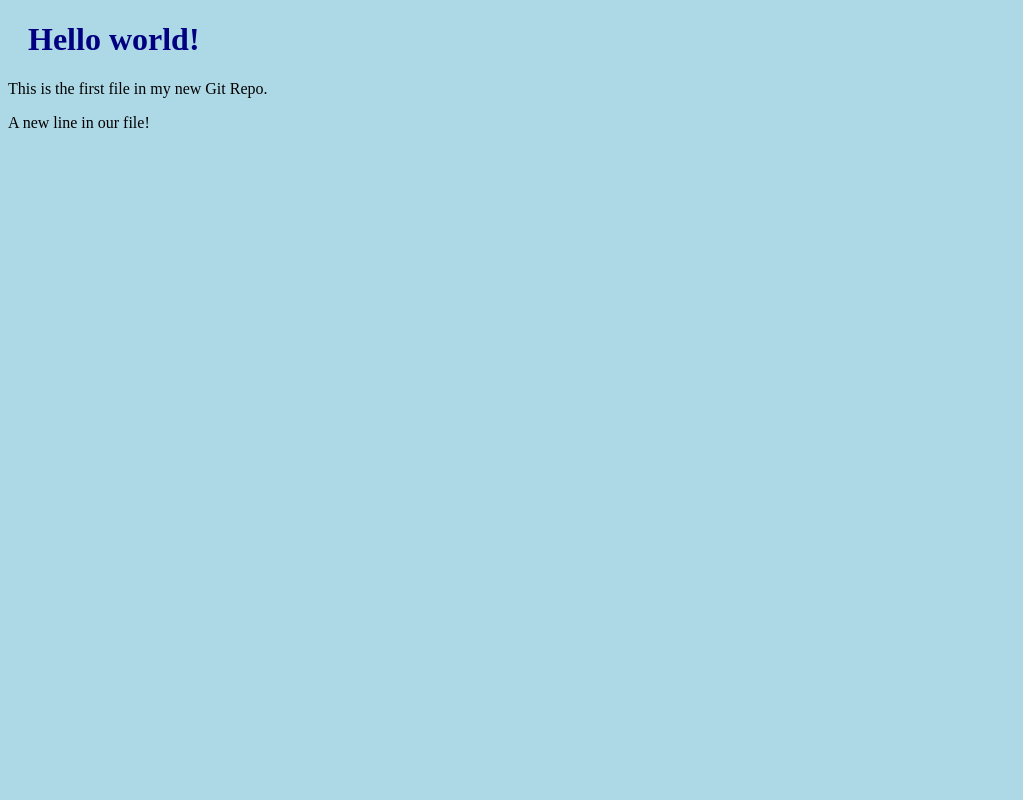
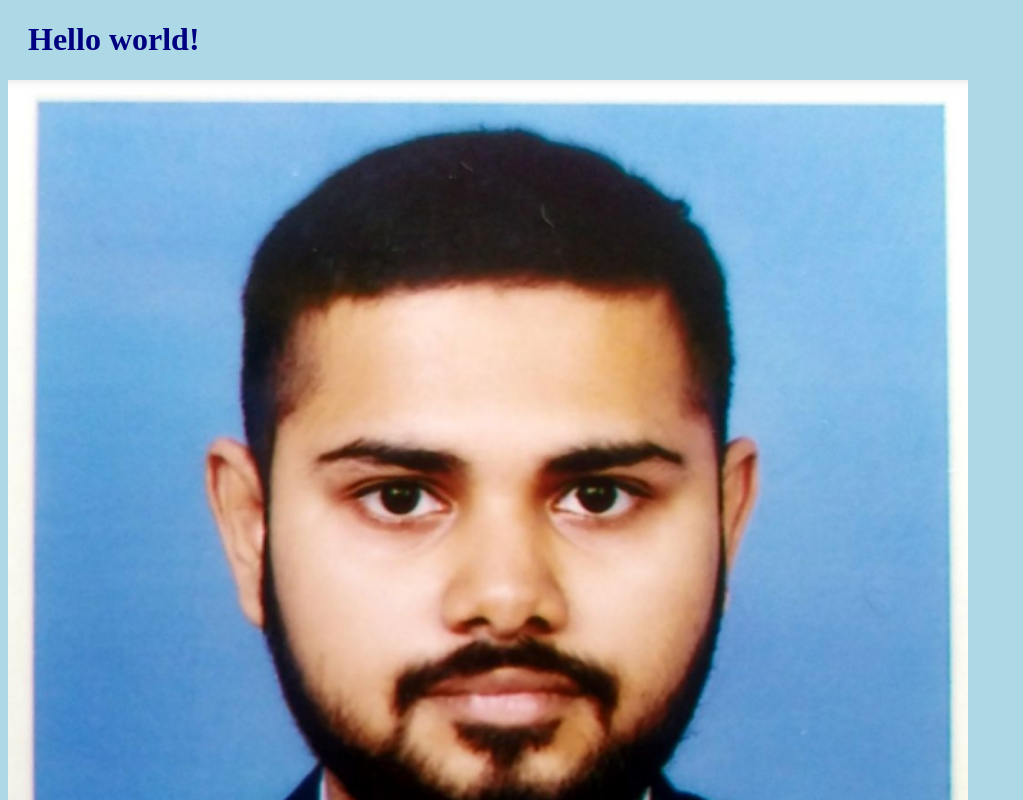
Before and after one commit to ArkaMaitra/test.github.io, a plain HTML site: page index.html in a window 1280 px wide. Shown: the top 800 px of the page, without its empty margins (0-1023 px from the left). Drawn offline with Linux system fonts and the light colour scheme.

Commit message:
Added image to Hello World

```diff
--- a/index.html
+++ b/index.html
@@ -7,6 +7,8 @@
 <body>
 
 <h1>Hello world!</h1>
+<div><img src="arka.png" alt="Hello World from Space"
+style="width:100%;max-width:960px"></div>
 <p>This is the first file in my new Git Repo.</p>
 <p>A new line in our file!</p>
 
```
Also changed, not shown: arka.png (added).
